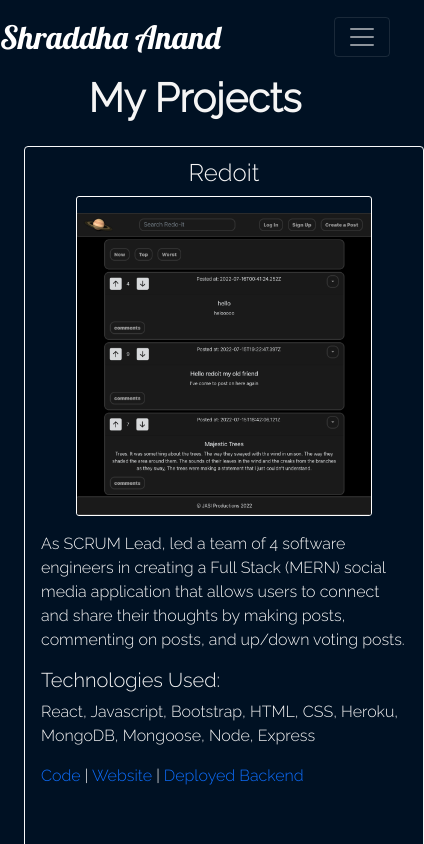
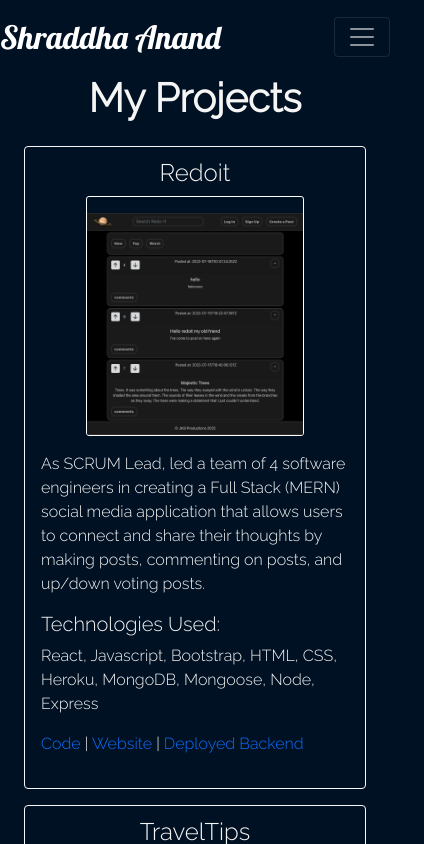
Before and after one commit to sanand100/portfolio-react, a React (Create React App) app: page /Projects in a window 390 px wide. Shown: the top 844 px of the page, 424 px wide, since content can reach past the window. Built offline with nearby package versions, Linux system fonts and the light colour scheme; a web font is replaced by a local one.

Commit message:
Add link to resume, style projects for mobile view

```diff
--- a/src/App.js
+++ b/src/App.js
@@ -24,6 +24,7 @@ function App() {
 					<Route path='/AboutMe' element={<AboutMe />} />
 					{/* <Route path='/ContactMe' element={<ContactMe />} /> */}
 					<Route path='/Projects' element={<Projects />} />
+
 					<Route path='*' element={<Navigate to='/home' />} />
 				</Routes>
 			</main>
--- a/src/Components/AboutMe.js
+++ b/src/Components/AboutMe.js
@@ -6,11 +6,15 @@ function AboutMe(props) {
 			<h2 className='aboutme-header'>A bit about me</h2>
 			<p className='aboutme-p'>
 				Hi! My name is Shraddha Anand and I am a software engineer with a
-				background in Mathematics, Statistics, and Economics.
+				background in Mathematics, Statistics, and Economics. I am extremely
+				passionate about building things which address real-life issues and
+				answering interesting questions about the world using data.
 			</p>
 			<p className='aboutme-p'>
 				I graduated from Wellesley College in 2021 with a Bachelors of Arts in
-				Mathematics and Economics. NEED TO FINISH
+				Mathematics and Economics. After graduation, I worked as a research
+				associate at Harvard Business School and am now excited to start a new
+				career in software development!
 			</p>
 		</div>
 	);
--- a/src/Components/Navigation.js
+++ b/src/Components/Navigation.js
@@ -6,6 +6,7 @@ import { LinkContainer } from 'react-router-bootstrap';
 import Link from 'react-scroll';
 import './Navigation.css';
 import { Navigate, useNavigate } from 'react-router-dom';
+// import resume from '../assets/ShraddhaAnand_resume';
 
 function Navigation(props) {
 	let navigate = useNavigate();
@@ -39,16 +40,23 @@ function Navigation(props) {
 					<LinkContainer to='/Projects'>
 						<Nav.Link className='nav-link'>Projects</Nav.Link>
 					</LinkContainer>
-					<LinkContainer to='/WorkExperience'>
-						<Nav.Link className='nav-link'>Work Experience</Nav.Link>
-					</LinkContainer>
+					{/* <LinkContainer to='/'> */}
+					{/* <Nav.Link className='nav-link'>Work Experience</Nav.Link> */}
+					<a
+						className='nav-link'
+						href={require('../assets/ShraddhaAnand_resume.pdf')}
+						target='_blank'>
+						{' '}
+						Work Experience
+					</a>
+					{/* </LinkContainer> */}
 					{/* <LinkContainer to='/ContactMe'>
 						<Nav.Link className='nav-link'>Contact Me</Nav.Link>
 					</LinkContainer> */}
 				</Nav>
 			</Navbar.Collapse>
 		</Navbar>
-		// <Navbar collapseOnSelect variant='light' expand='md' className='nav-text'>
+		// <Navbar collapseOnSelect variant='lightsrc/assets/ShraddhaAnand_resume.pdf' expand='md' className='nav-text'>
 		// 	{/* <Navbar.Brand>Shraddha Anand</Navbar.Brand> */}
 		// 	<Navbar.Toggle aria-controls='responsive-navbar-nav' />
 		// 	<Navbar.Collapse id='responsive-navbar-nav'>
--- a/src/Components/Projects.css
+++ b/src/Components/Projects.css
@@ -88,4 +88,19 @@
     .projects-container {
         height: fit-content;
     }
+    .card{
+        /* width: 5em; */
+        min-height: fit-content;
+        min-width: 10em;
+    }
+        #tamagotchi-img,
+        #travel-tips-img,
+        #redoit-img,
+        #dots-img,
+        #portfolio-img {
+            border: 1px solid white;
+            margin: 0 auto;
+            width: auto;
+            height: 15em;
+        }
 }
```
Also changed, not shown: 1 other file (tests, documents, lock files or other folders).
